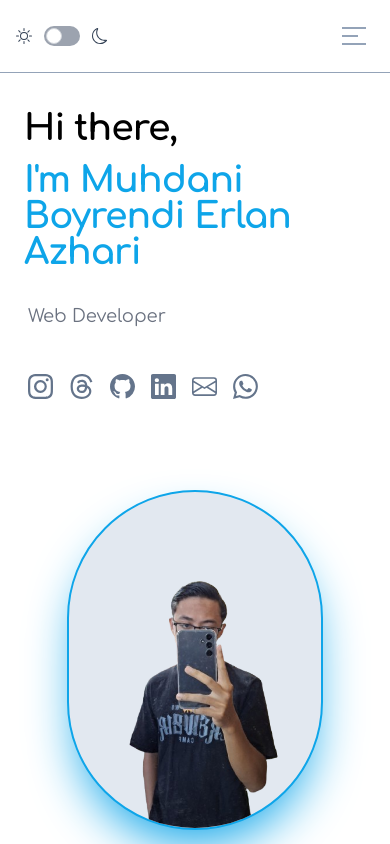
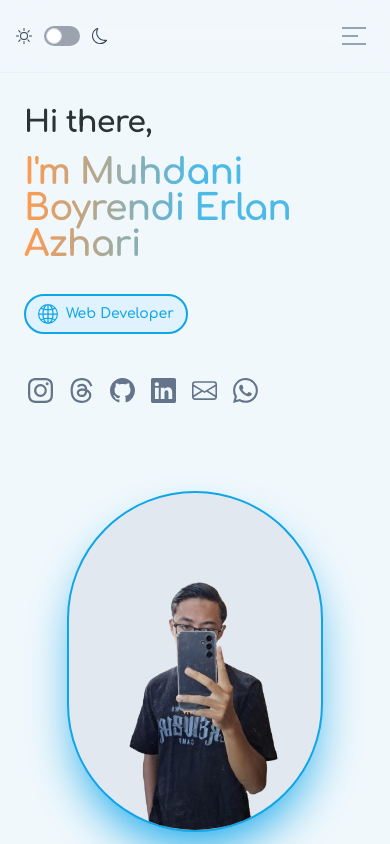
Before and after one commit to muhdaniboyrendi/personal-web, a Vue app: page / in a window 390 px wide. Shown: the top 844 px of the page. Built offline with nearby package versions, Linux system fonts and the light colour scheme.

Commit message:
update styles for improved theming and navbar responsiveness

```diff
--- a/index.html
+++ b/index.html
@@ -19,7 +19,7 @@
     </script>
 
   </head>
-  <body class="bg-white dark:bg-black font-comfortaa">
+  <body class="bg-secondary_light dark:bg-secondary_dark transition-colors font-comfortaa">
     <div id="app"></div>
     <script type="module" src="/src/main.js"></script>
   </body>
--- a/src/components/Home/Home.vue
+++ b/src/components/Home/Home.vue
@@ -1,55 +1,78 @@
 <script setup>
-import SocialLink from '../Footer/SocialLink.vue';
+import SocialLink from "../Footer/SocialLink.vue";
 
-const profile = '/img/profile.png'
+const profile = "/img/profile.png";
 
 const media = [
   {
-    url: 'https://www.instagram.com/erlan.azr_?igsh=MTN3anUxNDZiZjA4MA==',
+    url: "https://www.instagram.com/erlan.azr_?igsh=MTN3anUxNDZiZjA4MA==",
     svg: `<svg xmlns="http://www.w3.org/2000/svg" width="25" height="25" fill="currentColor" class="bi bi-instagram hover:text-sky-500 hover:scale-110 transition" viewBox="0 0 16 16">
       <path d="M8 0C5.829 0 5.556.01 4.703.048 3.85.088 3.269.222 2.76.42a3.9 3.9 0 0 0-1.417.923A3.9 3.9 0 0 0 .42 2.76C.222 3.268.087 3.85.048 4.7.01 5.555 0 5.827 0 8.001c0 2.172.01 2.444.048 3.297.04.852.174 1.433.372 1.942.205.526.478.972.923 1.417.444.445.89.719 1.416.923.51.198 1.09.333 1.942.372C5.555 15.99 5.827 16 8 16s2.444-.01 3.298-.048c.851-.04 1.434-.174 1.943-.372a3.9 3.9 0 0 0 1.416-.923c.445-.445.718-.891.923-1.417.197-.509.332-1.09.372-1.942C15.99 10.445 16 10.173 16 8s-.01-2.445-.048-3.299c-.04-.851-.175-1.433-.372-1.941a3.9 3.9 0 0 0-.923-1.417A3.9 3.9 0 0 0 13.24.42c-.51-.198-1.092-.333-1.943-.372C10.443.01 10.172 0 7.998 0zm-.717 1.442h.718c2.136 0 2.389.007 3.232.046.78.035 1.204.166 1.486.275.373.145.64.319.92.599s.453.546.598.92c.11.281.24.705.275 1.485.039.843.047 1.096.047 3.231s-.008 2.389-.047 3.232c-.035.78-.166 1.203-.275 1.485a2.5 2.5 0 0 1-.599.919c-.28.28-.546.453-.92.598-.28.11-.704.24-1.485.276-.843.038-1.096.047-3.232.047s-2.39-.009-3.233-.047c-.78-.036-1.203-.166-1.485-.276a2.5 2.5 0 0 1-.92-.598 2.5 2.5 0 0 1-.6-.92c-.109-.281-.24-.705-.275-1.485-.038-.843-.046-1.096-.046-3.233s.008-2.388.046-3.231c.036-.78.166-1.204.276-1.486.145-.373.319-.64.599-.92s.546-.453.92-.598c.282-.11.705-.24 1.485-.276.738-.034 1.024-.044 2.515-.045zm4.988 1.328a.96.96 0 1 0 0 1.92.96.96 0 0 0 0-1.92m-4.27 1.122a4.109 4.109 0 1 0 0 8.217 4.109 4.109 0 0 0 0-8.217m0 1.441a2.667 2.667 0 1 1 0 5.334 2.667 2.667 0 0 1 0-5.334"/>
-    </svg>`
+    </svg>`,
   },
   {
-    url: 'https://www.threads.net/@erlan.azr_?invite=0',
+    url: "https://www.threads.net/@erlan.azr_?invite=0",
     svg: `<svg xmlns="http://www.w3.org/2000/svg" width="25" height="25" fill="currentColor" class="bi bi-threads hover:text-sky-500 hover:scale-110 transition" viewBox="0 0 16 16">
       <path d="M6.321 6.016c-.27-.18-1.166-.802-1.166-.802.756-1.081 1.753-1.502 3.132-1.502.975 0 1.803.327 2.394.948s.928 1.509 1.005 2.644q.492.207.905.484c1.109.745 1.719 1.86 1.719 3.137 0 2.716-2.226 5.075-6.256 5.075C4.594 16 1 13.987 1 7.994 1 2.034 4.482 0 8.044 0 9.69 0 13.55.243 15 5.036l-1.36.353C12.516 1.974 10.163 1.43 8.006 1.43c-3.565 0-5.582 2.171-5.582 6.79 0 4.143 2.254 6.343 5.63 6.343 2.777 0 4.847-1.443 4.847-3.556 0-1.438-1.208-2.127-1.27-2.127-.236 1.234-.868 3.31-3.644 3.31-1.618 0-3.013-1.118-3.013-2.582 0-2.09 1.984-2.847 3.55-2.847.586 0 1.294.04 1.663.114 0-.637-.54-1.728-1.9-1.728-1.25 0-1.566.405-1.967.868ZM8.716 8.19c-2.04 0-2.304.87-2.304 1.416 0 .878 1.043 1.168 1.6 1.168 1.02 0 2.067-.282 2.232-2.423a6.2 6.2 0 0 0-1.528-.161"/>
-    </svg>`
+    </svg>`,
   },
   {
-    url: 'https://github.com/muhdaniboyrendi',
+    url: "https://github.com/muhdaniboyrendi",
     svg: `<svg xmlns="http://www.w3.org/2000/svg" width="25" height="25" fill="currentColor" class="bi bi-github hover:text-sky-500 hover:scale-110 transition" viewBox="0 0 16 16">
       <path d="M8 0C3.58 0 0 3.58 0 8c0 3.54 2.29 6.53 5.47 7.59.4.07.55-.17.55-.38 0-.19-.01-.82-.01-1.49-2.01.37-2.53-.49-2.69-.94-.09-.23-.48-.94-.82-1.13-.28-.15-.68-.52-.01-.53.63-.01 1.08.58 1.23.82.72 1.21 1.87.87 2.33.66.07-.52.28-.87.51-1.07-1.78-.2-3.64-.89-3.64-3.95 0-.87.31-1.59.82-2.15-.08-.2-.36-1.02.08-2.12 0 0 .67-.21 2.2.82.64-.18 1.32-.27 2-.27s1.36.09 2 .27c1.53-1.04 2.2-.82 2.2-.82.44 1.1.16 1.92.08 2.12.51.56.82 1.27.82 2.15 0 3.07-1.87 3.75-3.65 3.95.29.25.54.73.54 1.48 0 1.07-.01 1.93-.01 2.2 0 .21.15.46.55.38A8.01 8.01 0 0 0 16 8c0-4.42-3.58-8-8-8"/>
-    </svg>`
+    </svg>`,
   },
   {
-    url: 'https://www.linkedin.com/in/muhdani-boyrendi/',
+    url: "https://www.linkedin.com/in/muhdani-boyrendi/",
     svg: `<svg xmlns="http://www.w3.org/2000/svg" width="25" height="25" fill="currentColor" class="bi bi-linkedin hover:text-sky-500 hover:scale-110 transition" viewBox="0 0 16 16">
       <path d="M0 1.146C0 .513.526 0 1.175 0h13.65C15.474 0 16 .513 16 1.146v13.708c0 .633-.526 1.146-1.175 1.146H1.175C.526 16 0 15.487 0 14.854zm4.943 12.248V6.169H2.542v7.225zm-1.2-8.212c.837 0 1.358-.554 1.358-1.248-.015-.709-.52-1.248-1.342-1.248S2.4 3.226 2.4 3.934c0 .694.521 1.248 1.327 1.248zm4.908 8.212V9.359c0-.216.016-.432.08-.586.173-.431.568-.878 1.232-.878.869 0 1.216.662 1.216 1.634v3.865h2.401V9.25c0-2.22-1.184-3.252-2.764-3.252-1.274 0-1.845.7-2.165 1.193v.025h-.016l.016-.025V6.169h-2.4c.03.678 0 7.225 0 7.225z"/>
-    </svg>`
+    </svg>`,
   },
   {
-    url: 'mailto:erlanazrdev@gmail.com',
+    url: "mailto:erlanazrdev@gmail.com",
     svg: `<svg xmlns="http://www.w3.org/2000/svg" width="25" height="25" fill="currentColor" class="bi bi-envelope hover:text-sky-500 hover:scale-110 transition" viewBox="0 0 16 16">
       <path d="M0 4a2 2 0 0 1 2-2h12a2 2 0 0 1 2 2v8a2 2 0 0 1-2 2H2a2 2 0 0 1-2-2zm2-1a1 1 0 0 0-1 1v.217l7 4.2 7-4.2V4a1 1 0 0 0-1-1zm13 2.383-4.708 2.825L15 11.105zm-.034 6.876-5.64-3.471L8 9.583l-1.326-.795-5.64 3.47A1 1 0 0 0 2 13h12a1 1 0 0 0 .966-.741M1 11.105l4.708-2.897L1 5.383z"/>
-    </svg>`
+    </svg>`,
   },
   {
-    url: 'https://wa.me/+6282220633024',
+    url: "https://wa.me/+6282220633024",
     svg: `<svg xmlns="http://www.w3.org/2000/svg" width="25" height="25" fill="currentColor" class="bi bi-whatsapp hover:text-sky-500 hover:scale-110 transition" viewBox="0 0 16 16">
       <path d="M13.601 2.326A7.85 7.85 0 0 0 7.994 0C3.627 0 .068 3.558.064 7.926c0 1.399.366 2.76 1.057 3.965L0 16l4.204-1.102a7.9 7.9 0 0 0 3.79.965h.004c4.368 0 7.926-3.558 7.93-7.93A7.9 7.9 0 0 0 13.6 2.326zM7.994 14.521a6.6 6.6 0 0 1-3.356-.92l-.24-.144-2.494.654.666-2.433-.156-.251a6.56 6.56 0 0 1-1.007-3.505c0-3.626 2.957-6.584 6.591-6.584a6.56 6.56 0 0 1 4.66 1.931 6.56 6.56 0 0 1 1.928 4.66c-.004 3.639-2.961 6.592-6.592 6.592m3.615-4.934c-.197-.099-1.17-.578-1.353-.646-.182-.065-.315-.099-.445.099-.133.197-.513.646-.627.775-.114.133-.232.148-.43.05-.197-.1-.836-.308-1.592-.985-.59-.525-.985-1.175-1.103-1.372-.114-.198-.011-.304.088-.403.087-.088.197-.232.296-.346.1-.114.133-.198.198-.33.065-.134.034-.248-.015-.347-.05-.099-.445-1.076-.612-1.47-.16-.389-.323-.335-.445-.34-.114-.007-.247-.007-.38-.007a.73.73 0 0 0-.529.247c-.182.198-.691.677-.691 1.654s.71 1.916.81 2.049c.098.133 1.394 2.132 3.383 2.992.47.205.84.326 1.129.418.475.152.904.129 1.246.08.38-.058 1.171-.48 1.338-.943.164-.464.164-.86.114-.943-.049-.084-.182-.133-.38-.232"/>
-    </svg>`
-  }
-]
+    </svg>`,
+  },
+];
 </script>
 
 <template>
-  <section class="min-h-screen flex flex-wrap px-4 pt-16 mx-auto max-w-screen-xl items-center">
-
+  <section
+    class="min-h-screen flex flex-wrap px-4 pt-16 mx-auto max-w-screen-xl items-center"
+  >
     <div class="lg:w-1/2 pt-8">
-      <h1 class="mb-4 text-4xl font-extrabold tracking-tight leading-none text-black md:text-5xl lg:text-5xl dark:text-white">Hi there,</h1>
-      <h1 class="mb-4 text-4xl font-bold tracking-tight leading-none text-sky-500 md:text-5xl lg:text-6xl">I'm Muhdani Boyrendi Erlan Azhari</h1>
-      <p class=" mt-8 mb-8 ml-1 text-lg font-normal text-gray-500 lg:text-xl dark:text-gray-400">Web Developer</p>
+      <h1
+        class="mb-4 text-3xl font-extrabold tracking-tight leading-none text-text_primary_light md:text-5xl lg:text-4xl dark:text-text_primary_dark"
+      >
+        Hi there,
+      </h1>
+      <h1
+        class="mb-4 text-4xl font-bold tracking-tight leading-none bg-gradient-to-r from-accent via-primary_light to-primary_light dark:via-primary_dark dark:to-primary_dark text-transparent bg-clip-text md:text-5xl lg:text-6xl"
+      >
+        I'm Muhdani Boyrendi Erlan Azhari
+      </h1>
+      <p
+        class="flex items-center mt-8 mb-8 font-semibold text-sm text-sky-500 lg:text-lg py-2 px-3 bg-sky-100 w-fit rounded-full border-2 border-sky-500 dark:bg-secondary_dark hover:text-accent hover:border-accent hover:bg-secondary_light hover:shadow-md hover:shadow-text_secondary_light dark:hover:shadow-accent hover:-translate-y-1 transition"
+      >
+        <svg
+          xmlns="http://www.w3.org/2000/svg"
+          fill="currentColor"
+          class="bi bi-globe2 mr-2 w-5 h-5 md:w-6 md:h-6"
+          viewBox="0 0 16 16"
+        >
+          <path
+            d="M0 8a8 8 0 1 1 16 0A8 8 0 0 1 0 8m7.5-6.923c-.67.204-1.335.82-1.887 1.855q-.215.403-.395.872c.705.157 1.472.257 2.282.287zM4.249 3.539q.214-.577.481-1.078a7 7 0 0 1 .597-.933A7 7 0 0 0 3.051 3.05q.544.277 1.198.49zM3.509 7.5c.036-1.07.188-2.087.436-3.008a9 9 0 0 1-1.565-.667A6.96 6.96 0 0 0 1.018 7.5zm1.4-2.741a12.3 12.3 0 0 0-.4 2.741H7.5V5.091c-.91-.03-1.783-.145-2.591-.332M8.5 5.09V7.5h2.99a12.3 12.3 0 0 0-.399-2.741c-.808.187-1.681.301-2.591.332zM4.51 8.5c.035.987.176 1.914.399 2.741A13.6 13.6 0 0 1 7.5 10.91V8.5zm3.99 0v2.409c.91.03 1.783.145 2.591.332.223-.827.364-1.754.4-2.741zm-3.282 3.696q.18.469.395.872c.552 1.035 1.218 1.65 1.887 1.855V11.91c-.81.03-1.577.13-2.282.287zm.11 2.276a7 7 0 0 1-.598-.933 9 9 0 0 1-.481-1.079 8.4 8.4 0 0 0-1.198.49 7 7 0 0 0 2.276 1.522zm-1.383-2.964A13.4 13.4 0 0 1 3.508 8.5h-2.49a6.96 6.96 0 0 0 1.362 3.675c.47-.258.995-.482 1.565-.667m6.728 2.964a7 7 0 0 0 2.275-1.521 8.4 8.4 0 0 0-1.197-.49 9 9 0 0 1-.481 1.078 7 7 0 0 1-.597.933M8.5 11.909v3.014c.67-.204 1.335-.82 1.887-1.855q.216-.403.395-.872A12.6 12.6 0 0 0 8.5 11.91zm3.555-.401c.57.185 1.095.409 1.565.667A6.96 6.96 0 0 0 14.982 8.5h-2.49a13.4 13.4 0 0 1-.437 3.008M14.982 7.5a6.96 6.96 0 0 0-1.362-3.675c-.47.258-.995.482-1.565.667.248.92.4 1.938.437 3.008zM11.27 2.461q.266.502.482 1.078a8.4 8.4 0 0 0 1.196-.49 7 7 0 0 0-2.275-1.52c.218.283.418.597.597.932m-.488 1.343a8 8 0 0 0-.395-.872C9.835 1.897 9.17 1.282 8.5 1.077V4.09c.81-.03 1.577-.13 2.282-.287z"
+          />
+        </svg>
+        Web Developer
+      </p>
       <ul class="flex flex-wrap pl-1 mb-6 pt-3 text-gray-900 dark:text-white">
         <SocialLink :url="media[0].url" :svg="media[0].svg" />
         <SocialLink :url="media[1].url" :svg="media[1].svg" />
@@ -61,10 +84,15 @@ const media = [
     </div>
 
     <div class="w-3/4 lg:w-1/2 mx-auto flex justify-center">
-      <div class="relative bg-slate-200 mt-10 lg:mt-0 lg:right-0 rounded-full shadow-2xl shadow-sky-500 border-2 border-sky-500 overflow-hidden">
-        <img :src="profile" alt="My Photo" class="relative z-10 max-w-full ml-4 mx-auto max-h-[400px]">
+      <div
+        class="relative bg-slate-200 mt-10 lg:mt-0 lg:right-0 rounded-full shadow-2xl shadow-sky-500 border-2 border-sky-500 overflow-hidden"
+      >
+        <img
+          :src="profile"
+          alt="My Photo"
+          class="relative z-10 max-w-full ml-4 mx-auto max-h-[400px]"
+        />
       </div>
     </div>
-
   </section>
 </template>
--- a/src/components/Navbar/Navbar.vue
+++ b/src/components/Navbar/Navbar.vue
@@ -24,7 +24,7 @@ const hamburgerMenu = () => {
 </script>
 
 <template>
-  <nav class="bg-white bg-opacity-70 backdrop-blur-lg border-b border-b-slate-400 dark:bg-black dark:bg-opacity-70 dark:backdrop-blur-md dark:border-b-slate-700 fixed w-full z-20 top-0 start-0">
+  <nav class="bg-secondary_light bg-opacity-50 backdrop-blur-xl border-b border-b-border_light dark:bg-secondary_dark dark:bg-opacity-50 dark:backdrop-blur-xl dark:border-b-border_dark fixed w-full z-20 top-0 start-0 transition-colors">
     <div class="max-w-screen-xl flex flex-wrap items-center justify-between mx-auto p-4">
 
       <ModeToggle />
@@ -34,7 +34,7 @@ const hamburgerMenu = () => {
         <span ref="hamburgerBottom" class="border-b-2 border-slate-400 w-6 block transition-all origin-bottom-left"></span>
       </button>
 
-      <div ref="hamburger" class="hidden w-full md:block md:w-auto transition" id="navbar-default">
+      <div ref="hamburger" class="hidden w-full md:block md:w-auto" id="navbar-default">
         <ul class="font-medium flex flex-col mt-4 text-center md:flex-row md:space-x-8 rtl:space-x-reverse md:mt-0">
           <NavLink title="Home" url="/" :active="getNavLinkClass('/')" />
           <NavLink title="About" url="/about" :active="getNavLinkClass('/about')" />
--- a/tailwind.config.js
+++ b/tailwind.config.js
@@ -11,16 +11,25 @@ export default {
   theme: {
     extend: {
       colors: {
-        black: "#000000",
-        primary: '#03045E',
-        secondary: '#0077B6',
-        third: '#00B4D8',
-        fourth: '#90E0EF',
-        fifth: '#CAF0F8',
+        primary_light: "#4CB9E7",
+        primary_dark_light: "#3B9AC7",
+        secondary_light: "#F1F8FC",
+        accent: "#FF9B50",
+        text_primary_light: "#2C3333",
+        text_secondary_light: "#526D82",
+        surface_light: "#FFFFFF",
+        border_light: "#E3F2FD",
+        primary_dark: "#186B9C",
+        primary_dark_dark: "#145580",
+        secondary_dark: "#1A1A1A",
+        text_primary_dark: "#E6E6E6",
+        text_secondary_dark: "#B0B0B0",
+        surface_dark: "#2D2D2D",
+        border_dark: "#404040",
       },
       fontFamily: {
-        'comfortaa': 'Comfortaa'
-      }
+        comfortaa: "Comfortaa",
+      },
     },
   },
   plugins: [require("flowbite/plugin")],
```
